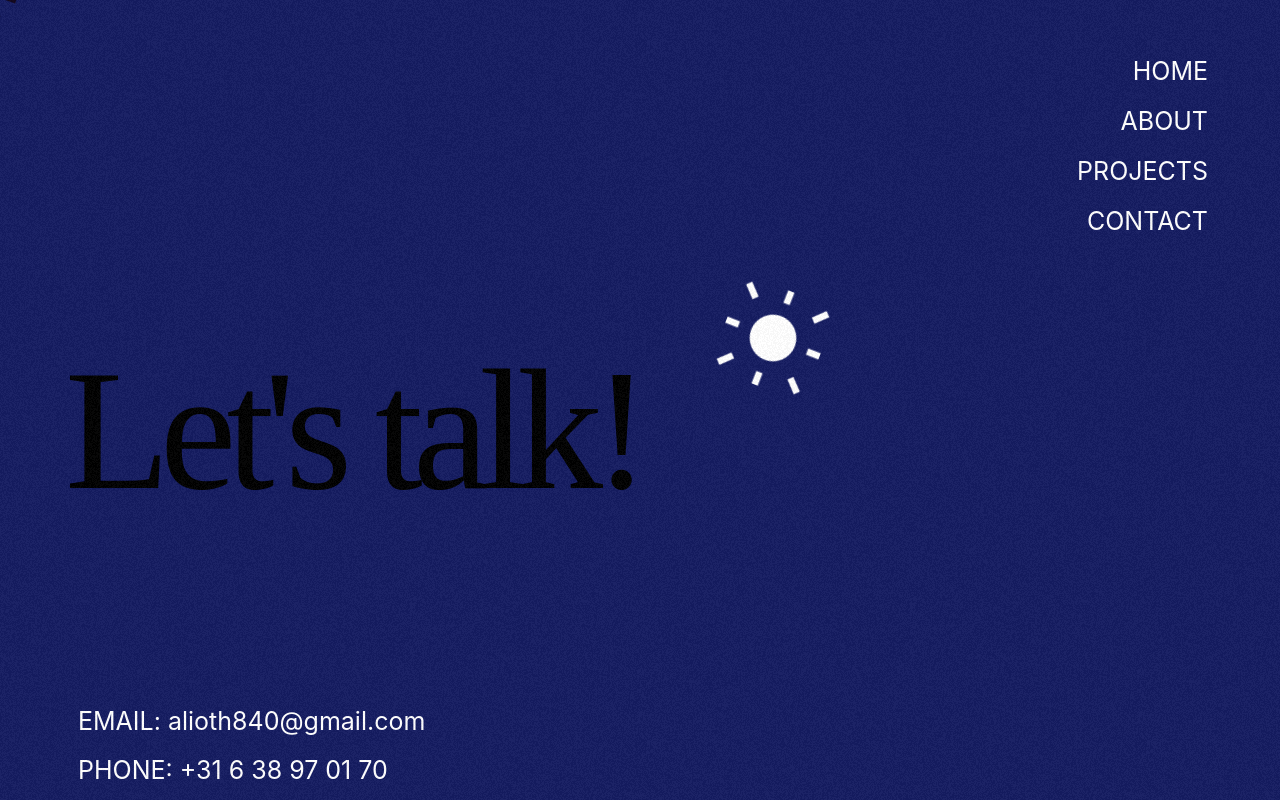
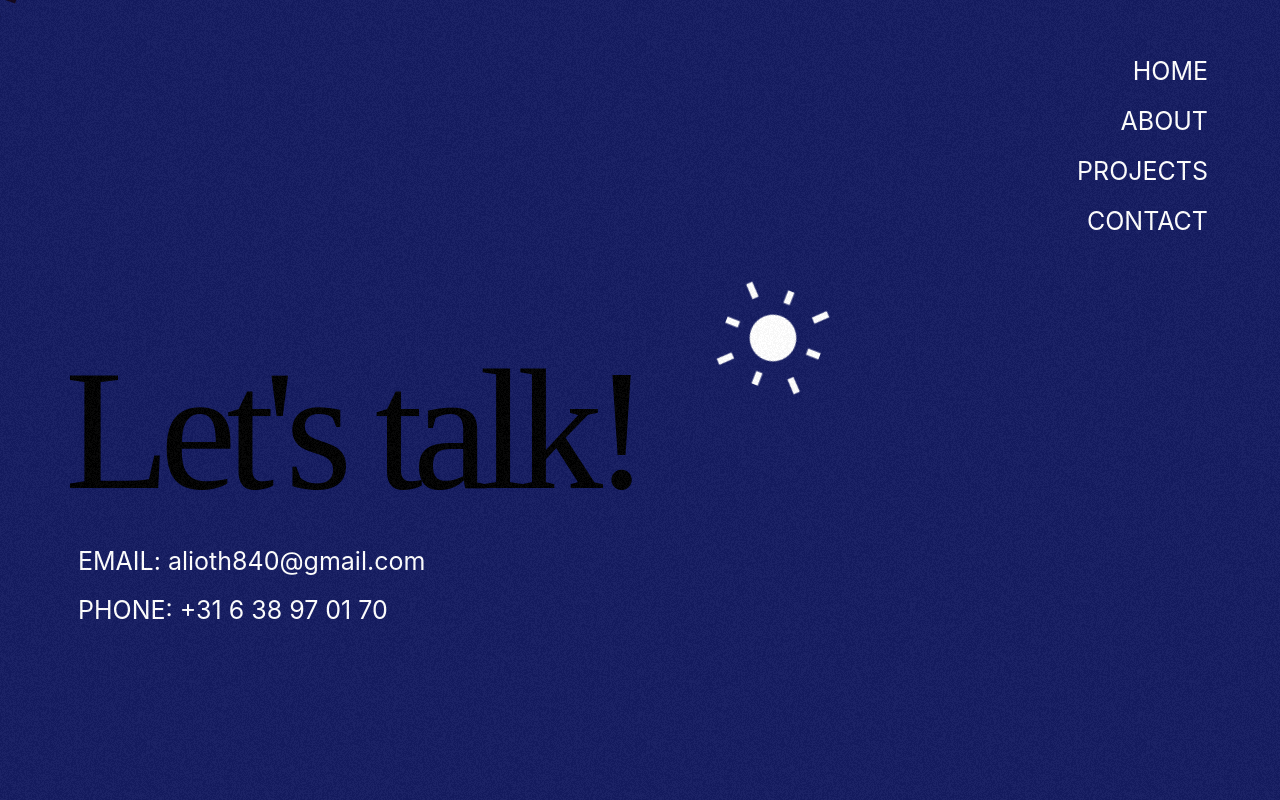
Before and after one commit to AliOthman0934/online-portfolio-web, a React (Create React App) app: page /contact in a window 1280 px wide. Shown: the top 800 px of the page. Built offline with nearby package versions, Linux system fonts and the light colour scheme.

Commit message:
Adding margin top to the contact para

```diff
--- a/src/Components/Contact/Contact.css
+++ b/src/Components/Contact/Contact.css
@@ -24,7 +24,7 @@
 
 .contact-now{
     font-family: 'Inter';
-    margin-top: 20px;
+    margin-top: -140px;
     font-size: 35px;
     overflow: hidden;
     color: #fff;
```
